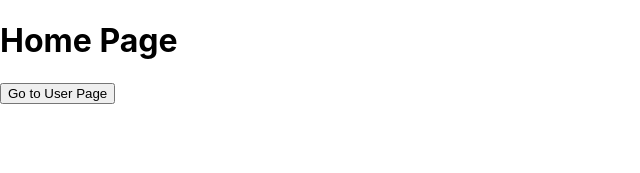
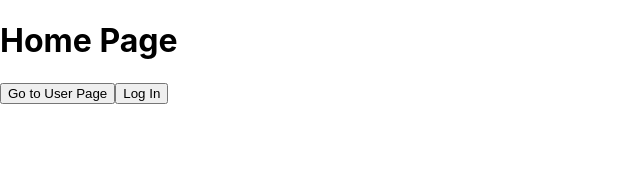
Before and after one commit to Clang51020/ucm_staff_tracking, a React (Create React App) app: page / in a window 1280 px wide. Shown: the top 173 px of the page, without its empty margins (0-640 px from the left). Built offline with nearby package versions, Linux system fonts and the light colour scheme.

Commit message:
Expanded navigation, added dynamic button based on boolean value.

```diff
--- a/src/App.js
+++ b/src/App.js
@@ -2,13 +2,15 @@ import './App.css';
 import { BrowserRouter, Routes, Route } from 'react-router-dom';
 import UserPage from './UserPage';
 import HomePage from './HomePage';
+import SearchPage from './SearchPage';
 
 function App() {
   return (
     <BrowserRouter>
       <Routes>
       <Route path="/" element={<HomePage />} />;
-        <Route path="/user" element={<UserPage />} />;
+      <Route path="/user" element={<UserPage />} />;
+      <Route path="/search" element={<SearchPage />} />;
       </Routes>
     </BrowserRouter>
   );
--- a/src/HomePage.js
+++ b/src/HomePage.js
@@ -1,11 +1,23 @@
-import React from "react";
+import React, { useState } from "react";
 import { Link } from 'react-router-dom';
 
 export default function HomePage() {
+
+    const [authenticated, setAuthentication] = useState(false);
+    const authenticateUser = () => {
+        if (authenticated === true) {
+            setAuthentication(false);
+        } else {
+            setAuthentication(true);
+        }
+    }
+
     return (
         <div>
             <h1>Home Page</h1>
             <Link to="/user"><button>Go to User Page</button></Link>
+            <button onClick={authenticateUser}>{authenticated ? "Log out" : "Log In"}</button>
+            {authenticated && <Link to="/search"><button>Go to Search page</button></Link>}
         </div>
     )
 }
--- /dev/null
+++ b/src/SearchPage.js
@@ -0,0 +1,13 @@
+import React from "react";
+import { Link } from "react-router-dom";
+
+function SearchPage() {
+    return (
+        <div>
+            <h1>Search Page</h1>
+            <Link to="/"><button>Go Back Home</button></Link>
+        </div>
+    )
+}
+
+export default SearchPage;
```
Also changed, not shown: src/setupTests.js (deleted, +0 -5 lines).
